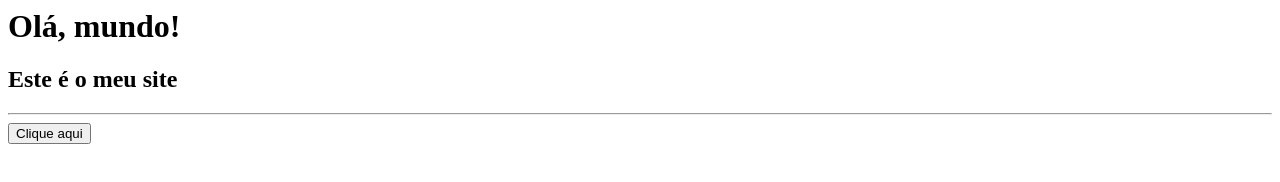
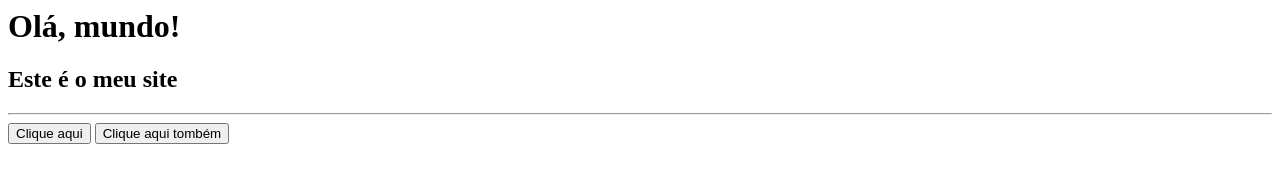
Before and after one commit to nataliacatundafr/Nataliacatundafr.github.io, a plain HTML site: page index.html in a window 1280 px wide. Drawn offline with Linux system fonts and the light colour scheme.

```diff
--- a/index.html
+++ b/index.html
@@ -1,4 +1,6 @@
 <h1>Olá, mundo!</h1>
 <h2>Este é o meu site</h2>
 <hr>
+
 <button>Clique aqui</button>
+<button>Clique aqui tombém</button>
```
Also changed, not shown: home.html (added, +1 -0 lines).
